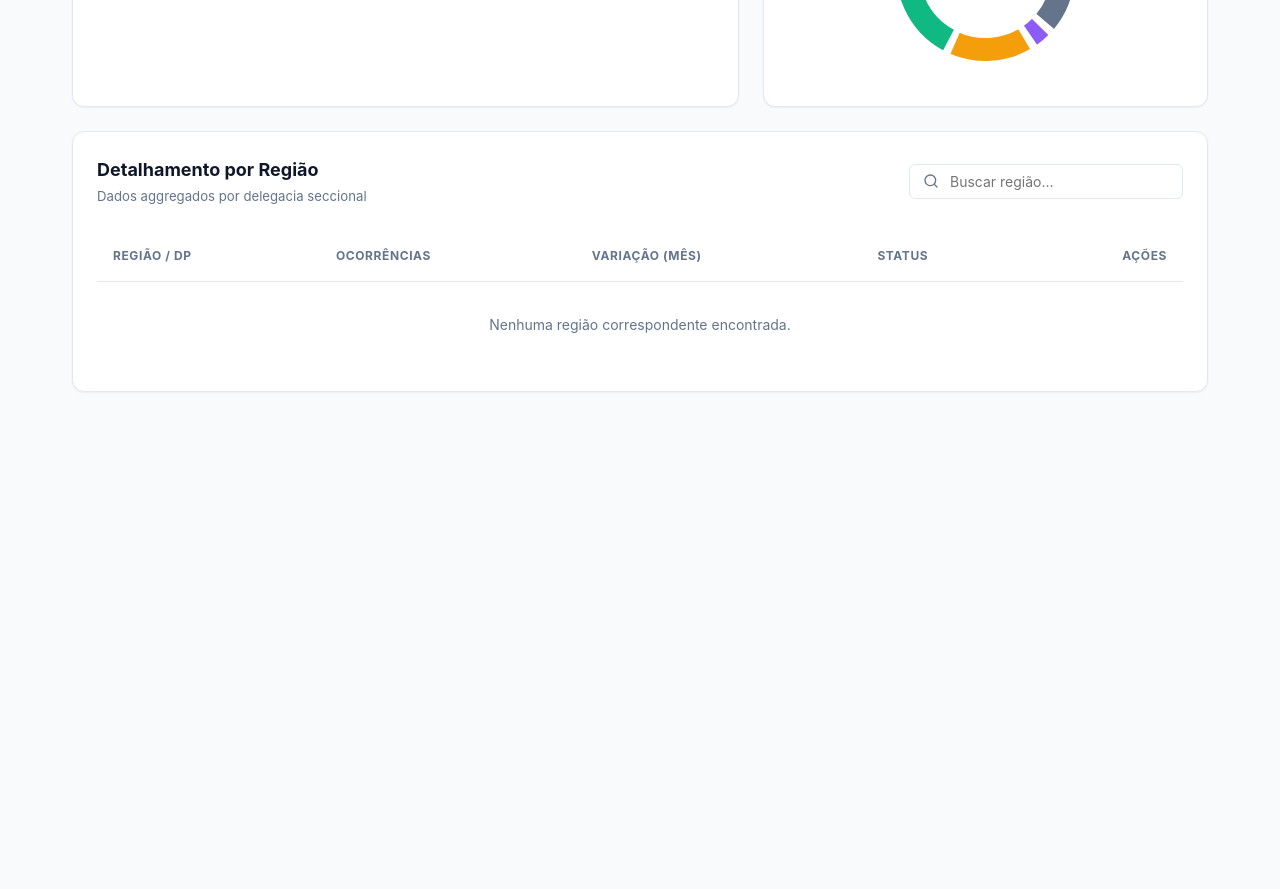
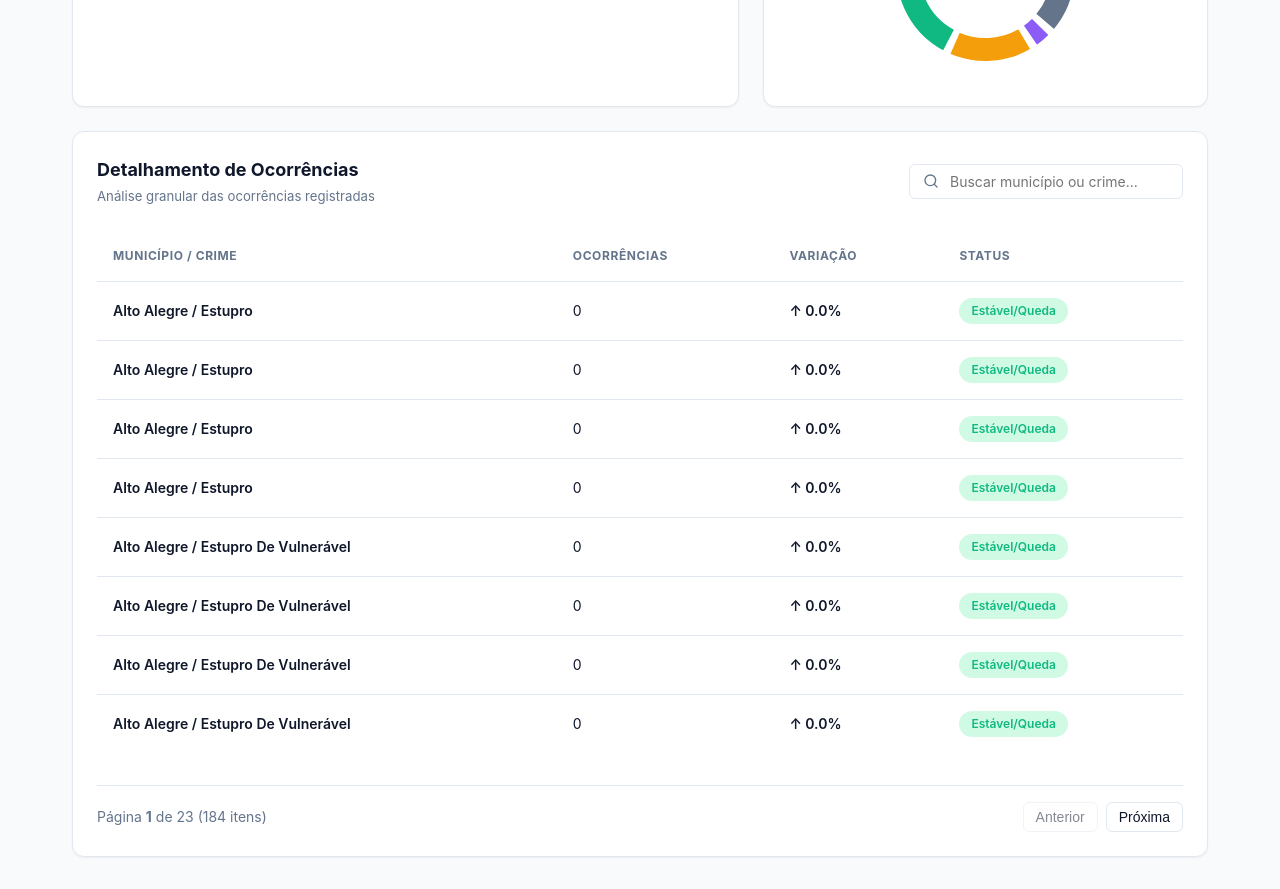
Before and after one commit to GabriellySS/dashboard-criminalidade, a React (Vite) app: page / in a window 1280 px wide. Shown: the part 960-1849 px from the top of the page. Before the commit the page ends 1384 px from the top, so only its background shows below. Built offline with nearby package versions, Linux system fonts and the light colour scheme.

Commit message:
fix: refatora tabela de detalhamento conectando com dados reais e logica de status

```diff
--- a/src/components/RegionTable/RegionTable.module.css
+++ b/src/components/RegionTable/RegionTable.module.css
@@ -162,3 +162,43 @@
     min-width: 100%;
   }
 }
+
+.pagination {
+  display: flex;
+  align-items: center;
+  justify-content: space-between;
+  padding-top: 1rem;
+  border-top: 1px solid var(--color-border);
+  margin-top: 0.5rem;
+}
+
+.pageInfo {
+  font-size: 0.875rem;
+  color: var(--color-text-secondary);
+}
+
+.pageButtons {
+  display: flex;
+  gap: 0.5rem;
+}
+
+.pageButton {
+  padding: 0.375rem 0.75rem;
+  font-size: 0.875rem;
+  border-radius: var(--radius-sm);
+  background-color: var(--color-surface);
+  border: 1px solid var(--color-border);
+  color: var(--color-text-primary);
+  cursor: pointer;
+  transition: all 0.2s;
+}
+
+.pageButton:hover:not(:disabled) {
+  border-color: var(--color-accent);
+  color: var(--color-accent);
+}
+
+.pageButton:disabled {
+  opacity: 0.5;
+  cursor: not-allowed;
+}
--- a/src/components/RegionTable/RegionTable.tsx
+++ b/src/components/RegionTable/RegionTable.tsx
@@ -9,93 +9,77 @@ interface RegionTableProps {
   isLoading?: boolean;
 }
 
-interface RegionRow {
-  regiao: string;
-  ocorrencias: number;
-  variacao: string;
-  isUp: boolean;
-  status: 'Atenção' | 'Estável';
-}
-
 export const RegionTable: React.FC<RegionTableProps> = ({ data, isLoading = false }) => {
   const [search, setSearch] = useState('');
+  const [currentPage, setCurrentPage] = useState(1);
+  const itemsPerPage = 8;
 
-  // Dynamically calculate seccional values based on filtered data
-  const tableRows = useMemo(() => {
-    const spTotal = data
-      .filter((item) => item.municipio === 'São Paulo (Capital)')
-      .reduce((sum, item) => sum + item.ocorrencias, 0);
+  // Reset page on search change
+  const handleSearchChange = (e: React.ChangeEvent<HTMLInputElement>) => {
+    setSearch(e.target.value);
+    setCurrentPage(1);
+  };
 
-    const cotiaTotal = data
-      .filter((item) => item.municipio === 'Cotia')
-      .reduce((sum, item) => sum + item.ocorrencias, 0);
+  // Dynamically determine how to label the first column based on filters present in data
+  const uniqueMunicipios = useMemo(() => Array.from(new Set(data.map((d) => d.municipio))), [data]);
+  const uniqueCrimes = useMemo(() => Array.from(new Set(data.map((d) => d.tipo_crime))), [data]);
 
-    const rows: RegionRow[] = [];
+  const showCrimeOnly = uniqueMunicipios.length === 1;
+  const showMunicipioOnly = uniqueCrimes.length === 1;
 
-    if (spTotal > 0) {
-      rows.push(
-        {
-          regiao: '1ª Seccional - Centro',
-          ocorrencias: Math.round(spTotal * 0.4),
-          variacao: '↑ 4.2%',
-          isUp: true,
-          status: 'Atenção',
-        },
-        {
-          regiao: '2ª Seccional - Sul',
-          ocorrencias: Math.round(spTotal * 0.35),
-          variacao: '↓ 2.1%',
-          isUp: false,
-          status: 'Estável',
-        },
-        {
-          regiao: '3ª Seccional - Oeste',
-          ocorrencias: Math.round(spTotal * 0.25),
-          variacao: '↓ 5.8%',
-          isUp: false,
-          status: 'Estável',
+  const getLabel = (item: CrimeRecord) => {
+    if (showCrimeOnly && !showMunicipioOnly) {
+      return item.tipo_crime;
     }
+    if (showMunicipioOnly && !showCrimeOnly) {
+      return item.municipio;
+    }
+    return `${item.municipio} / ${item.tipo_crime}`;
+  };
+
+  const searchedData = useMemo(() => {
+    return data.filter((item) => {
+      const searchLower = search.toLowerCase();
+      return (
+        item.municipio.toLowerCase().includes(searchLower) ||
+        item.tipo_crime.toLowerCase().includes(searchLower)
       );
-    }
+    });
+  }, [data, search]);
 
-    if (cotiaTotal > 0) {
-      rows.push({
-        regiao: 'Delegacia Seccional de Cotia',
-        ocorrencias: cotiaTotal,
-        variacao: '↓ 8.5%',
-        isUp: false,
-        status: 'Estável',
-      });
-    }
+  const totalPages = Math.ceil(searchedData.length / itemsPerPage) || 1;
+  const currentPageAdjusted = Math.min(currentPage, totalPages);
 
-    return rows;
-  }, [data]);
-
-  const filteredData = useMemo(() => {
-    return tableRows.filter((item) =>
-      item.regiao.toLowerCase().includes(search.toLowerCase())
-    );
-  }, [tableRows, search]);
+  const paginatedData = useMemo(() => {
+    const startIndex = (currentPageAdjusted - 1) * itemsPerPage;
+    return searchedData.slice(startIndex, startIndex + itemsPerPage);
+  }, [searchedData, currentPageAdjusted, itemsPerPage]);
 
   const formatNumber = (num: number) => {
     return new Intl.NumberFormat('pt-BR').format(num);
+  };
+
+  const formatPercent = (num: number) => {
+    const absVal = Math.abs(num).toFixed(1);
+    const sign = num >= 0 ? '↑' : '↓';
+    return `${sign} ${absVal}%`;
   };
 
   return (
     <div className={styles.tableContainer}>
       <div className={styles.tableHeader}>
         <div className={styles.headerInfo}>
-          <h2 className={styles.title}>Detalhamento por Região</h2>
-          <p className={styles.subtitle}>Dados aggregados por delegacia seccional</p>
+          <h2 className={styles.title}>Detalhamento de Ocorrências</h2>
+          <p className={styles.subtitle}>Análise granular das ocorrências registradas</p>
         </div>
         <div className={styles.searchWrapper}>
           <Search size={16} className={styles.searchIcon} />
           <input
             type="text"
-            placeholder="Buscar região..."
+            placeholder="Buscar município ou crime..."
             className={styles.searchInput}
             value={search}
-            onChange={(e) => setSearch(e.target.value)}
+            onChange={handleSearchChange}
             disabled={isLoading}
           />
         </div>
@@ -105,20 +89,19 @@ export const RegionTable: React.FC<RegionTableProps> = ({ data, isLoading = fals
         <table className={styles.table}>
           <thead>
             <tr>
-              <th>Região / DP</th>
+              <th>Município / Crime</th>
               <th>Ocorrências</th>
-              <th>Variação (Mês)</th>
+              <th>Variação</th>
               <th>Status</th>
-              <th style={{ textAlign: 'right' }}>Ações</th>
             </tr>
           </thead>
           <tbody>
             {isLoading ? (
-              // Render 3 skeleton rows while loading
-              Array.from({ length: 3 }).map((_, idx) => (
+              // Render skeleton rows while loading
+              Array.from({ length: 5 }).map((_, idx) => (
                 <tr key={`skel-row-${idx}`}>
                   <td>
-                    <Skeleton height="20px" width="160px" borderRadius="4px" />
+                    <Skeleton height="20px" width="180px" borderRadius="4px" />
                   </td>
                   <td>
                     <Skeleton height="20px" width="60px" borderRadius="4px" />
@@ -129,45 +112,64 @@ export const RegionTable: React.FC<RegionTableProps> = ({ data, isLoading = fals
                   <td>
                     <Skeleton height="20px" width="70px" borderRadius="9999px" />
                   </td>
-                  <td style={{ display: 'flex', justifyContent: 'flex-end' }}>
-                    <Skeleton height="20px" width="60px" borderRadius="4px" />
-                  </td>
                 </tr>
               ))
-            ) : filteredData.length === 0 ? (
+            ) : paginatedData.length === 0 ? (
               <tr>
-                <td colSpan={5} style={{ textAlign: 'center', color: 'var(--color-text-secondary)', padding: '2rem' }}>
-                  Nenhuma região correspondente encontrada.
+                <td colSpan={4} style={{ textAlign: 'center', color: 'var(--color-text-secondary)', padding: '2.5rem 1rem' }}>
+                  Nenhuma ocorrência correspondente encontrada.
                 </td>
               </tr>
             ) : (
-              filteredData.map((item) => (
-                <tr key={item.regiao}>
-                  <td className={styles.dpCell}>{item.regiao}</td>
+              paginatedData.map((item) => {
+                const isAlerta = item.variacao_mensal > 0;
+                return (
+                  <tr key={item.id}>
+                    <td className={styles.dpCell}>{getLabel(item)}</td>
                     <td>{formatNumber(item.ocorrencias)}</td>
-                  <td className={item.isUp ? styles.variationUp : styles.variationDown}>
-                    {item.variacao}
+                    <td className={isAlerta ? styles.variationUp : styles.variationDown}>
+                      {formatPercent(item.variacao_mensal)}
                     </td>
                     <td>
                       <span
                         className={`${styles.badge} ${
-                        item.status === 'Atenção' ? styles.badgeAttention : styles.badgeStable
+                          isAlerta ? styles.badgeAttention : styles.badgeStable
                         }`}
                       >
-                      {item.status}
+                        {isAlerta ? 'Alerta' : 'Estável/Queda'}
                       </span>
                     </td>
-                  <td style={{ textAlign: 'right' }}>
-                    <button className={styles.actionLink} type="button">
-                      Ver Dados
-                    </button>
-                  </td>
                   </tr>
-              ))
+                );
+              })
             )}
           </tbody>
         </table>
       </div>
+
+      {!isLoading && totalPages > 1 && (
+        <div className={styles.pagination}>
+          <span className={styles.pageInfo}>
+            Página <strong>{currentPageAdjusted}</strong> de {totalPages} ({searchedData.length} itens)
+          </span>
+          <div className={styles.pageButtons}>
+            <button
+              className={styles.pageButton}
+              onClick={() => setCurrentPage((prev) => Math.max(prev - 1, 1))}
+              disabled={currentPageAdjusted === 1}
+            >
+              Anterior
+            </button>
+            <button
+              className={styles.pageButton}
+              onClick={() => setCurrentPage((prev) => Math.min(prev + 1, totalPages))}
+              disabled={currentPageAdjusted === totalPages}
+            >
+              Próxima
+            </button>
+          </div>
+        </div>
+      )}
     </div>
   );
 };
```
Also changed, not shown: 1 other file (tests, documents, lock files or other folders). Lines whose indentation alone changed are shown as unchanged.
